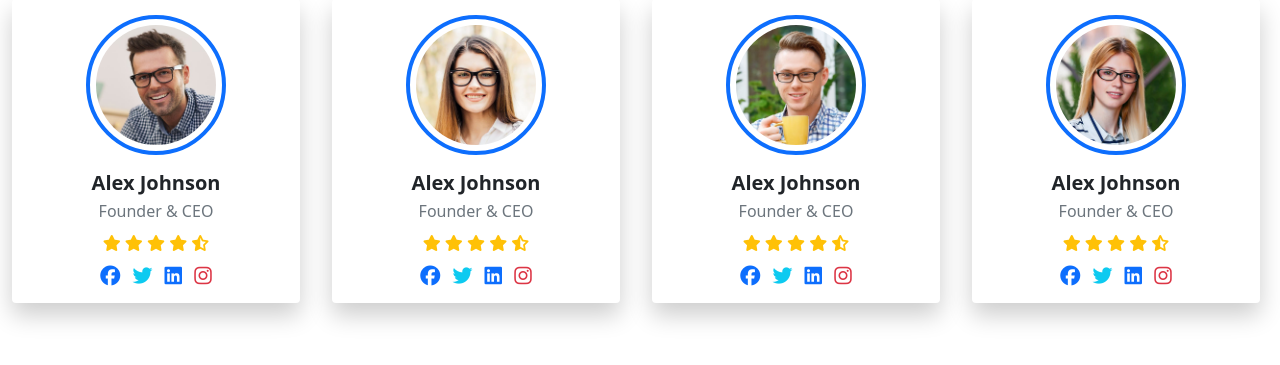
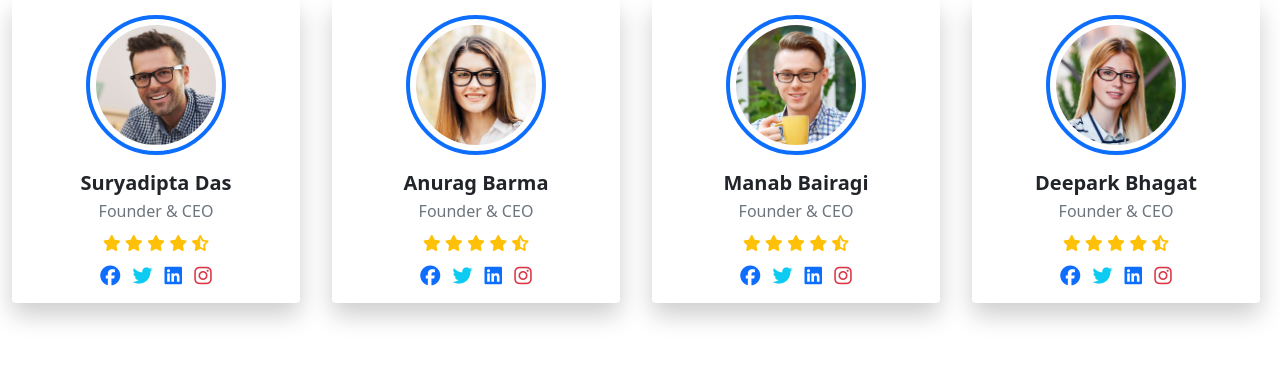
Before and after one commit to Suryadipta004/BiblioBuddy, a PHP site: page /about.php in a window 1280 px wide. Shown: the part 1277-1642 px from the top of the page. Run offline with PHP 8.4, Linux system fonts and the light colour scheme.

Commit message:
Update about.php

```diff
--- a/about.php
+++ b/about.php
@@ -269,7 +269,7 @@ session_start();
 
                             <div class="card-body text-center">
                                 <!-- Name and Title -->
-                                <h5 class="fw-bold text-dark mb-1">Alex Johnson</h5>
+                                <h5 class="fw-bold text-dark mb-1">Suryadipta Das</h5>
                                 <p class="text-muted mb-2">Founder & CEO</p>
 
                                 <!-- Star Ratings -->
@@ -302,7 +302,7 @@ session_start();
 
                             <div class="card-body text-center">
                                 <!-- Name and Title -->
-                                <h5 class="fw-bold text-dark mb-1">Alex Johnson</h5>
+                                <h5 class="fw-bold text-dark mb-1">Anurag Barma</h5>
                                 <p class="text-muted mb-2">Founder & CEO</p>
 
                                 <!-- Star Ratings -->
@@ -333,7 +333,7 @@ session_start();
 
                             <div class="card-body text-center">
                                 <!-- Name and Title -->
-                                <h5 class="fw-bold text-dark mb-1">Alex Johnson</h5>
+                                <h5 class="fw-bold text-dark mb-1">Manab Bairagi</h5>
                                 <p class="text-muted mb-2">Founder & CEO</p>
 
                                 <!-- Star Ratings -->
@@ -364,7 +364,7 @@ session_start();
 
                             <div class="card-body text-center">
                                 <!-- Name and Title -->
-                                <h5 class="fw-bold text-dark mb-1">Alex Johnson</h5>
+                                <h5 class="fw-bold text-dark mb-1">Deepark Bhagat</h5>
                                 <p class="text-muted mb-2">Founder & CEO</p>
 
                                 <!-- Star Ratings -->
```
